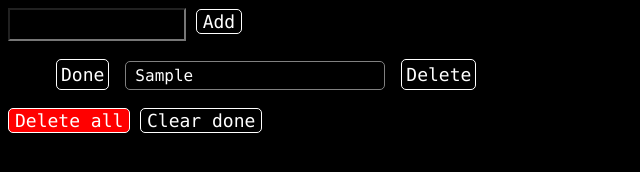
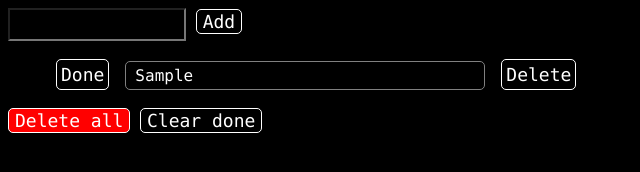
Before and after one commit to mfimia/martin-todo-practice, a plain HTML site: page local-storage.html in a window 1280 px wide. Both pictures are taken after typing "Sample" into the empty fields and a click on the input "Add". Shown: the whole page, without its empty margins (0-640 px from the left). Drawn offline with Linux system fonts and the light colour scheme.

Commit message:
content made editable

```diff
--- a/local-storage.css
+++ b/local-storage.css
@@ -1,10 +1,12 @@
-body, * {
+body,
+* {
   color: white;
   background-color: black;
-    font-family: 'consolas';
+  font-family: "consolas";
 }
 
-button, #submit {
+button,
+#submit {
   cursor: pointer;
   border: 1px solid white;
   background-color: black;
@@ -29,12 +31,12 @@ button, #submit {
 }
 
 span {
-    width: 250px!important;
+  width: 350px;
   display: inline-block;
   text-indent: 5px;
   border: 1px solid grey;
   border-radius: 5px;
-
+  word-wrap: break-word;
 }
 
 li {
--- a/local-storage.js
+++ b/local-storage.js
@@ -40,6 +40,7 @@ const read = () => {
     if (item.done) {
       span.setAttribute("class", "checked");
     }
+    span.setAttribute('contentEditable', 'true')
     const doneButton = document.createElement("button");
     doneButton.innerHTML = "Done";
     doneButton.setAttribute("class", "done-button");
```
Lines whose indentation alone changed are shown as unchanged.
